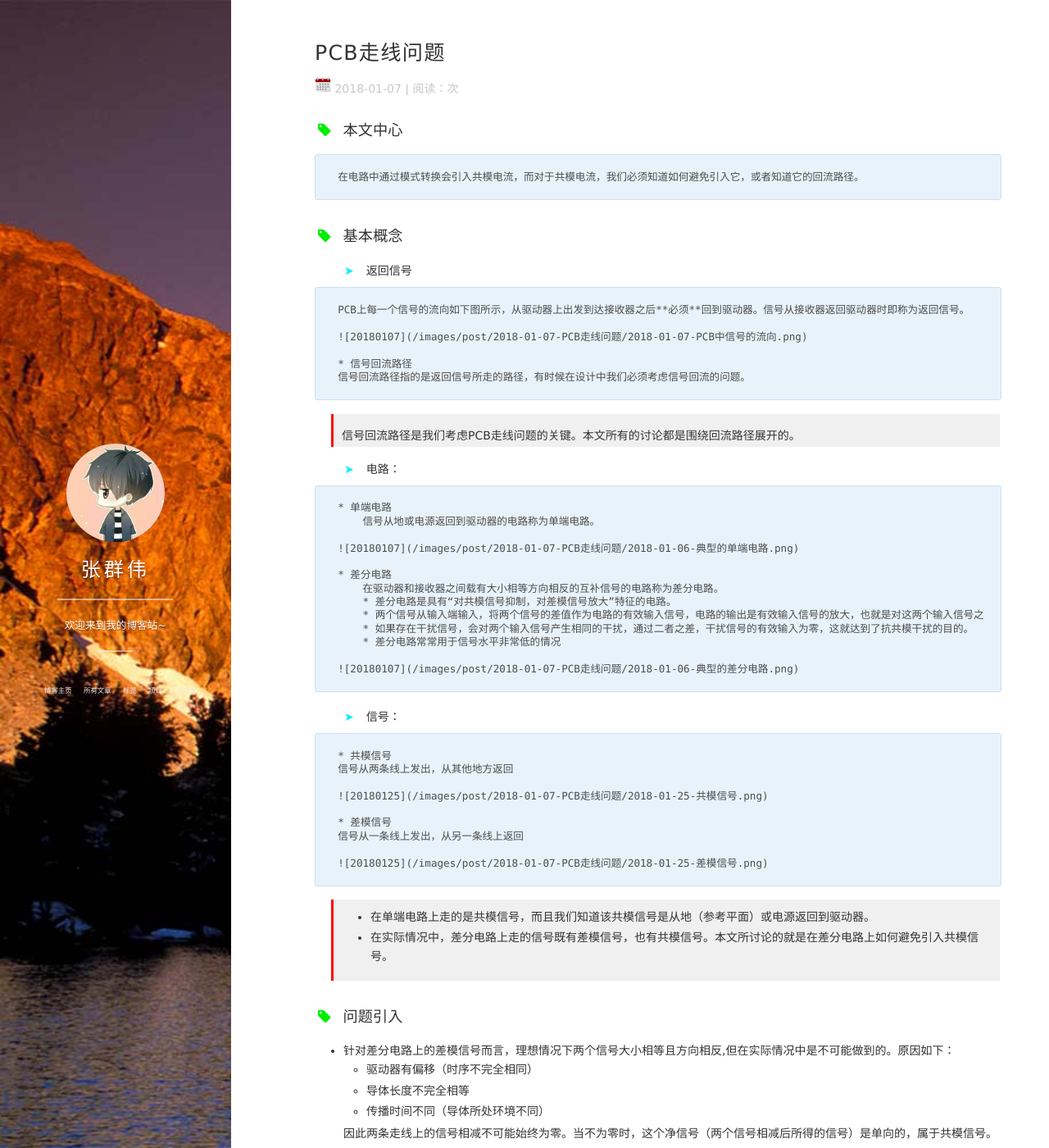
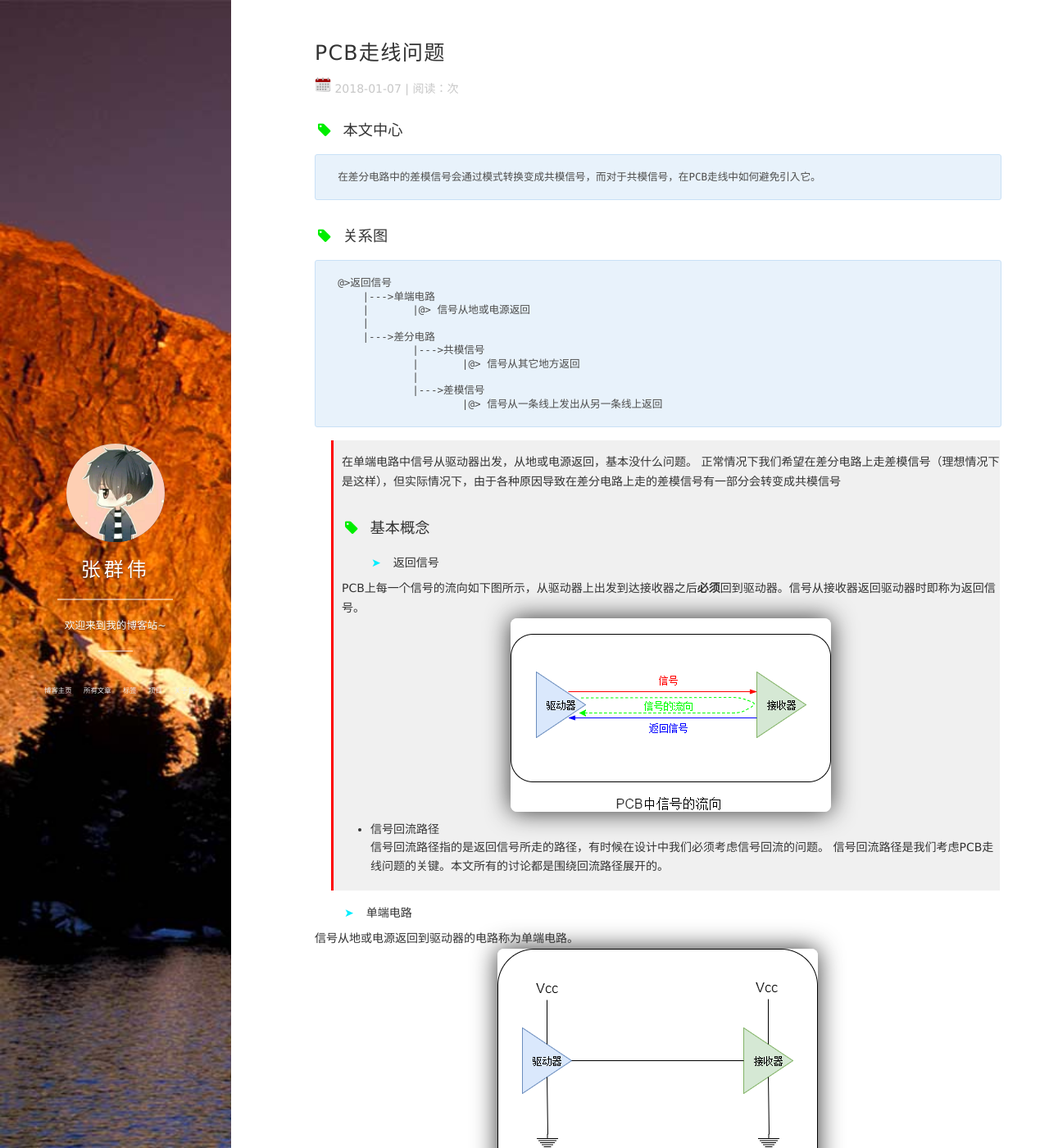
Before and after one commit to zqwC/zhangqunwei.github.io, a Jekyll site: the page built from _posts/2018-01-07-PCB走线问题.md, in a window 1280 px wide and 1400 px high. Shown: the whole window at 82% size. Built offline with Jekyll 4.4.1, drawn with Linux system fonts in a browser that asks for light colours; nearby versions of some CDN libraries; comment, search, counter and statistics services are not loaded; some of the changed lines change nothing that is shown; some of the changed text lies outside the part shown.

Commit message:
update blog of 2018-01-07-PCB走线问题.md

````diff
--- a/_posts/2018-01-07-PCB走线问题.md
+++ b/_posts/2018-01-07-PCB走线问题.md
@@ -4,54 +4,82 @@
 date: 2018-01-07
 tags: PCB
 ---
+
 ### 本文中心
-    在电路中通过模式转换会引入共模电流，而对于共模电流，我们必须知道如何避免引入它，或者知道它的回流路径。
+    在差分电路中的差模信号会通过模式转换变成共模信号，而对于共模信号，在PCB走线中如何避免引入它。
 
+### 关系图
+```
+@>返回信号
+    |--->单端电路
+    |       |@> 信号从地或电源返回
+    |
+    |--->差分电路
+            |--->共模信号
+            |       |@> 信号从其它地方返回
+            |
+            |--->差模信号
+                    |@> 信号从一条线上发出从另一条线上返回
+```
+>在单端电路中信号从驱动器出发，从地或电源返回，基本没什么问题。
+>正常情况下我们希望在差分电路上走差模信号（理想情况下是这样），但实际情况下，由于各种原因导致在差分电路上走的差模信号有一部分会转变成共模信号
 ### 基本概念
 #### 返回信号
-    PCB上每一个信号的流向如下图所示，从驱动器上出发到达接收器之后**必须**回到驱动器。信号从接收器返回驱动器时即称为返回信号。
-
+PCB上每一个信号的流向如下图所示，从驱动器上出发到达接收器之后**必须**回到驱动器。信号从接收器返回驱动器时即称为返回信号。
     ![20180107](/images/post/2018-01-07-PCB走线问题/2018-01-07-PCB中信号的流向.png)
-
-    * 信号回流路径
+* 信号回流路径
     信号回流路径指的是返回信号所走的路径，有时候在设计中我们必须考虑信号回流的问题。
-
 > 信号回流路径是我们考虑PCB走线问题的关键。本文所有的讨论都是围绕回流路径展开的。
 
-#### 电路：
-    * 单端电路
-        信号从地或电源返回到驱动器的电路称为单端电路。
-
+#### 单端电路
+信号从地或电源返回到驱动器的电路称为单端电路。
     ![20180107](/images/post/2018-01-07-PCB走线问题/2018-01-06-典型的单端电路.png)
 
-    * 差分电路
-        在驱动器和接收器之间载有大小相等方向相反的互补信号的电路称为差分电路。
-        * 差分电路是具有“对共模信号抑制，对差模信号放大”特征的电路。
-        * 两个信号从输入端输入，将两个信号的差值作为电路的有效输入信号，电路的输出是有效输入信号的放大，也就是对这两个输入信号之差的放大。
-        * 如果存在干扰信号，会对两个输入信号产生相同的干扰，通过二者之差，干扰信号的有效输入为零，这就达到了抗共模干扰的目的。
-        * 差分电路常常用于信号水平非常低的情况
-
+#### 差分电路
+在驱动器和接收器之间载有大小相等方向相反的互补信号的电路称为差分电路。
+    * 差分电路是具有“对共模信号抑制，对差模信号放大”特征的电路。
+    * 两个信号从输入端输入，将两个信号的差值作为电路的有效输入信号，电路的输出是有效输入信号的放大，也就是对这两个输入信号之差的放大。
+    * 如果存在干扰信号，会对两个输入信号产生相同的干扰，通过二者之差，干扰信号的有效输入为零，这就达到了抗共模干扰的目的。
+    * 差分电路常常用于信号水平非常低的情况
     ![20180107](/images/post/2018-01-07-PCB走线问题/2018-01-06-典型的差分电路.png)
 
-#### 信号：
-    * 共模信号
-    信号从两条线上发出，从其他地方返回
+#### 共模信号
+信号从两条线上发出，从其他地方返回
+    ![20180125](/images/post/2018-01-07-PCB走线问题/2018-01-25-共模信号.png)
+>对于很多共模信号，我们不知道它是从哪里返回的，所以在电路中如果存在共模信号，则有可能是一个隐患，应该避免引入电路或系统中。
+#### 差模信号
+信号从一条线上发出，从另一条线上返回
+    ![20180125](/images/post/2018-01-07-PCB走线问题/2018-01-25-差模信号.png)
+>在实际情况中，差分电路上走的信号既有差模信号，也有共模信号。本文所讨论的就是在差分电路上如何避免引入共模信号。
 
-    ![20180125](/images/post/2018-01-07-PCB走线问题/2018-01-25-共模信号.png)
 
-    * 差模信号
-    信号从一条线上发出，从另一条线上返回
+### 在差分电路上的差模信号中为什么会有一部分转变成共模信号？
+理想情况下，差分电路上的差模信号在任意时刻都大小相等，方向相反。如下图所示：（绿线代表了差模信号的返回电流）
+    ![20180125](/images/post/2018-01-07-PCB走线问题/2018-01-06-差分信号对ex.png)
 
-    ![20180125](/images/post/2018-01-07-PCB走线问题/2018-01-25-差模信号.png)
+但如果两个信号有**偏移**，即其中一个信号的时序滞后或者超前了（俗话说的错位了），如下图所示：
+    ![20180125](/images/post/2018-01-07-PCB走线问题/2018-01-26-差分信号对.png)
+    从图中可以看到，
+        * 当两个信号方向相反（一正一负）时,属于差模信号，返回电流为零。
+        * 当两个信号方向相同（同为正或同为负）时，属于共模信号，返回电流不为零。
+> 特别说明：上图是数字电路的理想波形,忽略了高、低电平转换所需的建立时间，实际情况稍复杂些，还需考虑两个信号的大小不相等的情况。
 
-> * 在单端电路上走的是共模信号，而且我们知道该共模信号是从地（参考平面）或电源返回到驱动器。
-> * 在实际情况中，差分电路上走的信号既有差模信号，也有共模信号。本文所讨论的就是在差分电路上如何避免引入共模信号。
 
-### 问题引入
-* 针对差分电路上的差模信号而言，理想情况下两个信号大小相等且方向相反,但在实际情况中是不可能做到的。原因如下：
+实际情况下，再好的差分驱动器在其正和负输出端也会有偏移，做不到绝对的零偏移。即使驱动器输出端没有偏移，走线的长度不同也会导致偏移。再或者走线长度也绝对的相等，但你也不能保证信号的传播速度也相同，比如走线所处的环境以及两条走线的大小，材质完全相同。就如戈特弗里德·威廉·莱布尼茨所说的那样
+> 世界上没有两片完全相同的树叶
+
+* 两条线所处的环境不同
+    ![20180125](/images/post/2018-01-07-PCB走线问题/2018-01-26-走线.png)
+
+* 通过走线长度控制信号时序，减少偏移
+    ![20180125](/images/post/2018-01-07-PCB走线问题/2018-01-26-调整走线.png)
+
+所以整理以下，由以下三个原因而导致差模信号产生偏移，从而引入了共模信号
     * 驱动器有偏移（时序不完全相同）
     * 导体长度不完全相等
     * 传播时间不同（导体所处环境不同）
 
-    因此两条走线上的信号相减不可能始终为零。当不为零时，这个净信号（两个信号相减后所得的信号）是单向的，属于共模信号。
-#### 问题：在差分电路上的共模信号从哪里返回呢？
+
+
+> * 以上内容为个人学习心得，如有论述不当，还望不吝赐教。
+> * 很多论述在某种程度上是对的，这取决于你所在的角度以及前提条件是什么。
````
Also changed, not shown: images/post/2018-01-07-PCB走线问题/2018-01-26-差分信号对-延迟-放大.png (added), images/post/2018-01-07-PCB走线问题/2018-01-26-差分信号对.png (added), images/post/2018-01-07-PCB走线问题/2018-01-26-调整走线.png (added), images/post/2018-01-07-PCB走线问题/2018-01-26-走线.png (added), 1 other file.
